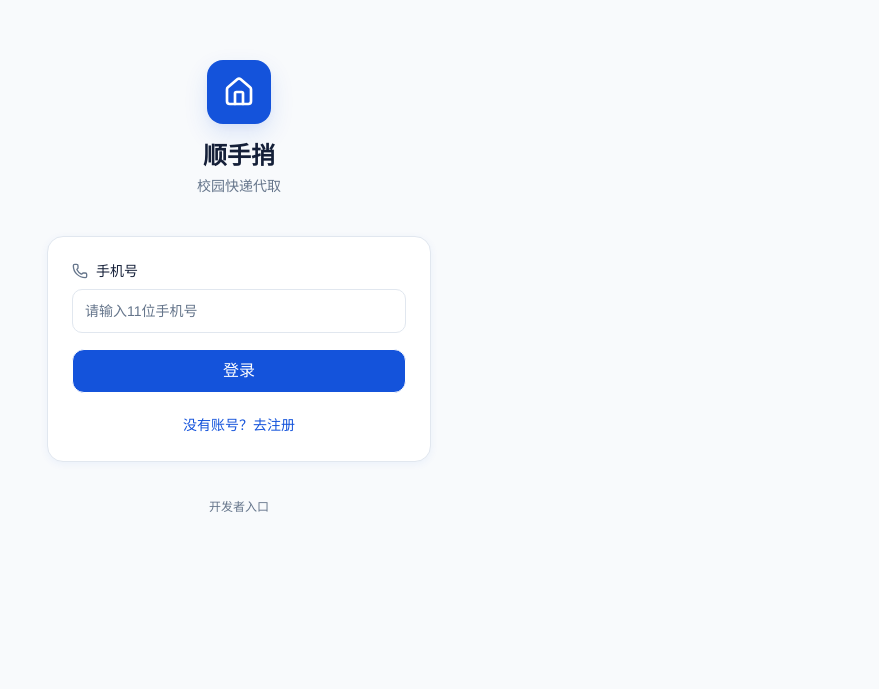
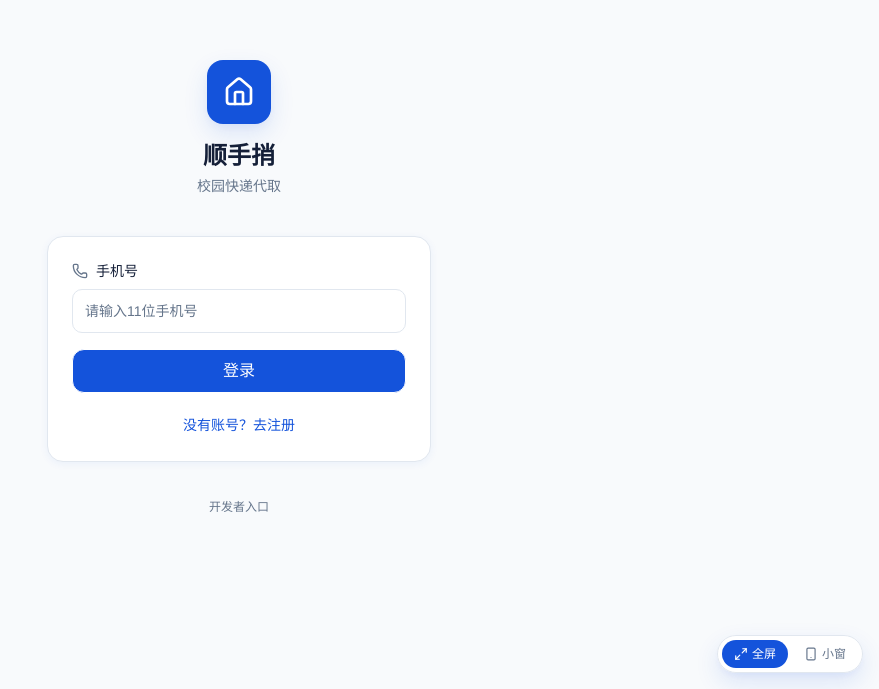
Before and after one commit to 161941161git/test, a React (Vite) app: page /login in a window 1280 px wide. Shown: the part 111-800 px from the top of the page, without its empty margins (401-1280 px from the left). Built offline with nearby package versions, Linux system fonts and the light colour scheme; no server answers.

Commit message:
挂载显示模式切换

```diff
--- a/client/src/index.tsx
+++ b/client/src/index.tsx
@@ -7,6 +7,7 @@ import { ErrorBoundary } from 'react-error-boundary';
 import RoutesComponent from './app.tsx';
 import './index.css';
 import { Toaster } from '@client/src/components/ui/sonner';
+import DisplayModeToggle from './components/DisplayModeToggle';
 
 /** 出错时的兜底页，不再依赖任何平台组件 */
 function ErrorFallback({ error, resetErrorBoundary }: { error: Error; resetErrorBoundary: () => void }) {
@@ -32,6 +33,7 @@ const MainApp = () => (
     )}>
       <RoutesComponent />
       {createPortal(<Toaster />, document.body)}
+      <DisplayModeToggle />
     </ErrorBoundary>
   </BrowserRouter>
 );
```
